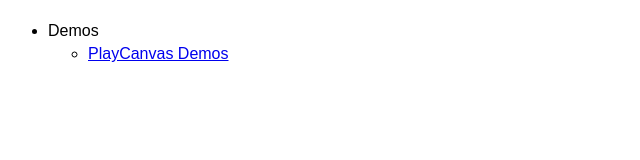
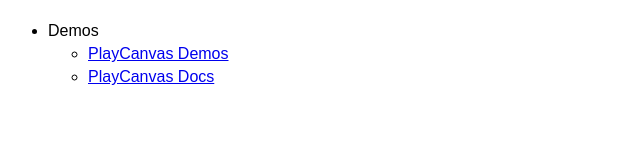
Before and after one commit to WmjXiaoJun/PlayCanvas-Project, a website: page index.html in a window 1280 px wide. Shown: the whole page, without its empty margins (0-640 px from the left). Drawn offline with Linux system fonts and the light colour scheme.

Commit message:
添加应用帮助文档

```diff
--- a/index.html
+++ b/index.html
@@ -3,7 +3,7 @@
  * @Author: wmj
  * @Date: 2020-06-28 17:08:36
  * @LastEditors: wmj
- * @LastEditTime: 2020-07-20 21:17:24
+ * @LastEditTime: 2020-07-21 10:42:04
 -->
 
 <!doctype html>
@@ -24,6 +24,9 @@
 		<ul>
 			<li>
 				<a href="examples/index.html">PlayCanvas Demos</a>
+			</li>
+			<li>
+				<a href="docs/index.html">PlayCanvas Docs</a>
             </li>
 		</ul>
 	</li>
```
